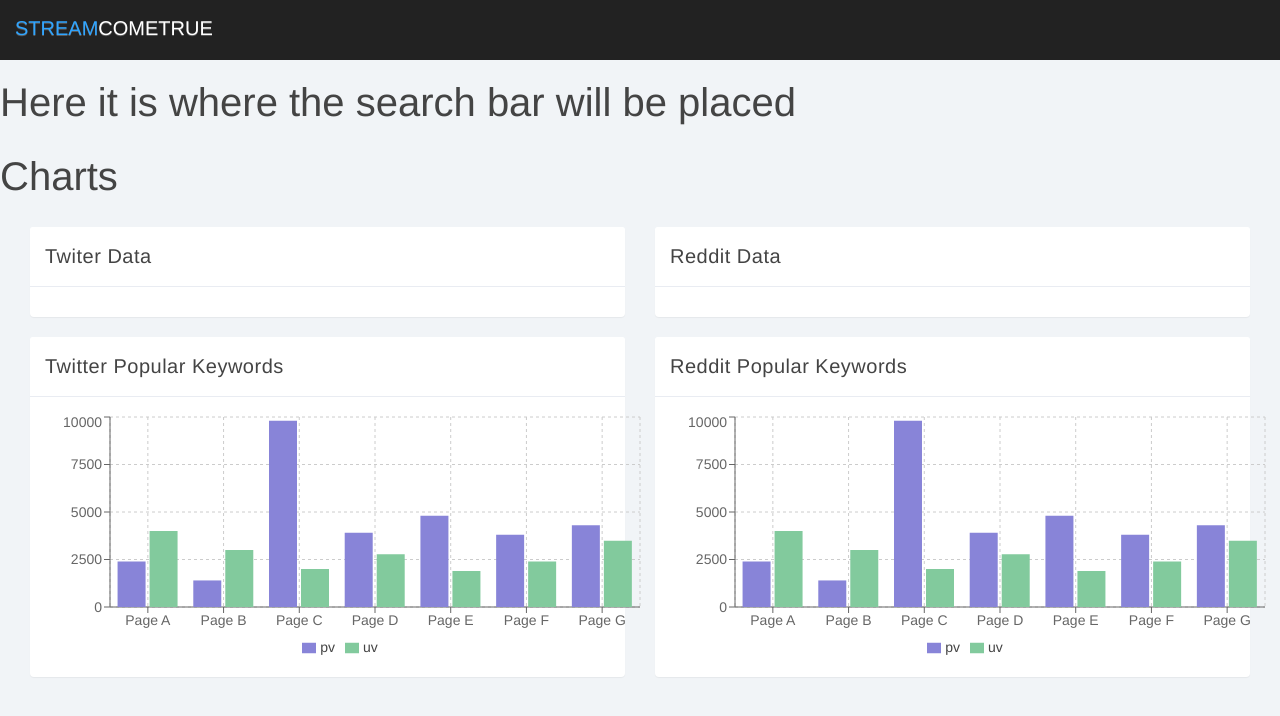
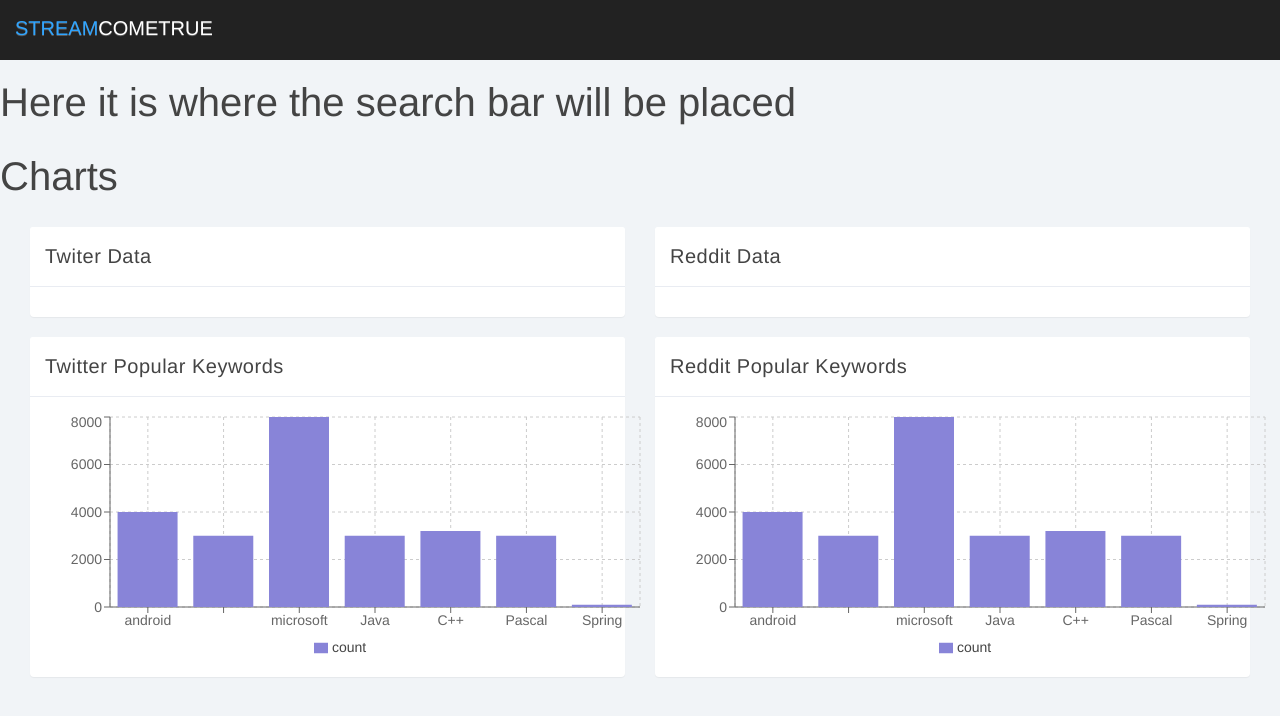
Before and after one commit to LambdaFalcon/stream-come-true, a React (Create React App) app in the folder client/: page / in a window 1280 px wide. Shown: the top 716 px of the page. Built offline with nearby package versions, Linux system fonts and the light colour scheme.

Commit message:
Changed Structure aof data

```diff
--- a/client/src/components/BarChart.js
+++ b/client/src/components/BarChart.js
@@ -25,46 +25,32 @@ class Graph extends React.Component{
     this.state = {
       data: [
         {
-          "name": "Page A",
-          "uv": 4000,
-          "pv": 2400,
-          "amt": 2400
+          "keyword":"android",
+          "count": 4000,
         },
         {
-          "name": "Page B",
-          "uv": 3000,
-          "pv": 1398,
-          "amt": 2210
+          "kwyqord": "apple",
+          "count": 3000
         },
         {
-          "name": "Page C",
-          "uv": 2000,
-          "pv": 9800,
-          "amt": 2290
+          "keyword": "microsoft",
+          "count": 8000,
         },
         {
-          "name": "Page D",
-          "uv": 2780,
-          "pv": 3908,
-          "amt": 2000
+          "keyword": "Java",
+          "count": 3000
         },
         {
-          "name": "Page E",
-          "uv": 1890,
-          "pv": 4800,
-          "amt": 2181
+          "keyword": "C++",
+          "count": 3200,
         },
         {
-          "name": "Page F",
-          "uv": 2390,
-          "pv": 3800,
-          "amt": 2500
+          "keyword": "Pascal",
+          "count": 3000,
         },
         {
-          "name": "Page G",
-          "uv": 3490,
-          "pv": 4300,
-          "amt": 2100
+          "keyword": "Spring",
+          "count": 100,
         }
       ]
     }
@@ -73,12 +59,11 @@ class Graph extends React.Component{
     return(
       <BarChart width={600} height={250} data={this.state.data}>
       <CartesianGrid strokeDasharray="3 3" />
-      <XAxis dataKey="name" />
+      <XAxis dataKey="keyword" />
       <YAxis />
       <Tooltip />
       <Legend />
-      <Bar dataKey="pv" fill="#8884d8" />
-      <Bar dataKey="uv" fill="#82ca9d" />
+      <Bar dataKey="count" fill="#8884d8" />
 </BarChart>
     );
   }
```
